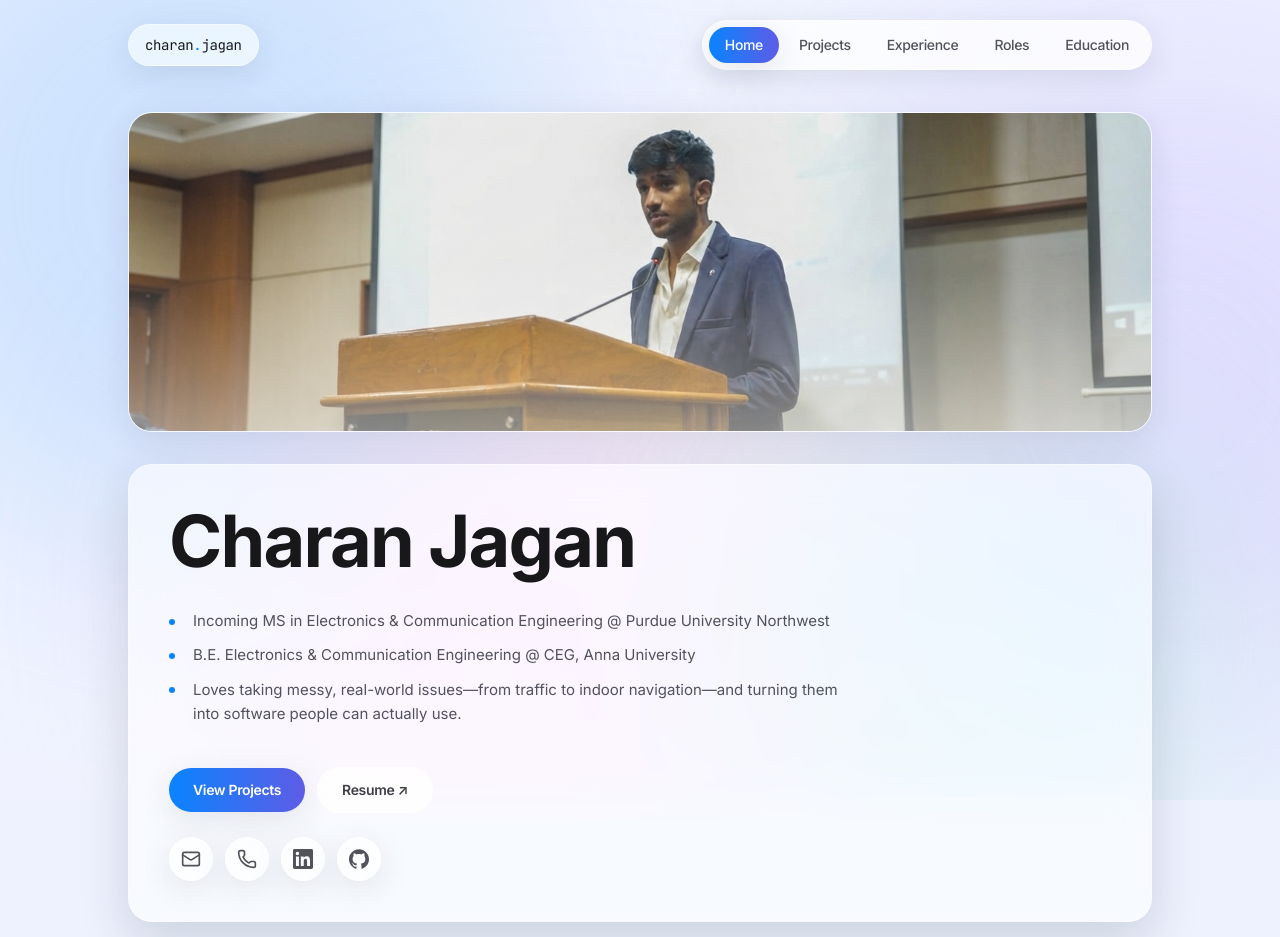
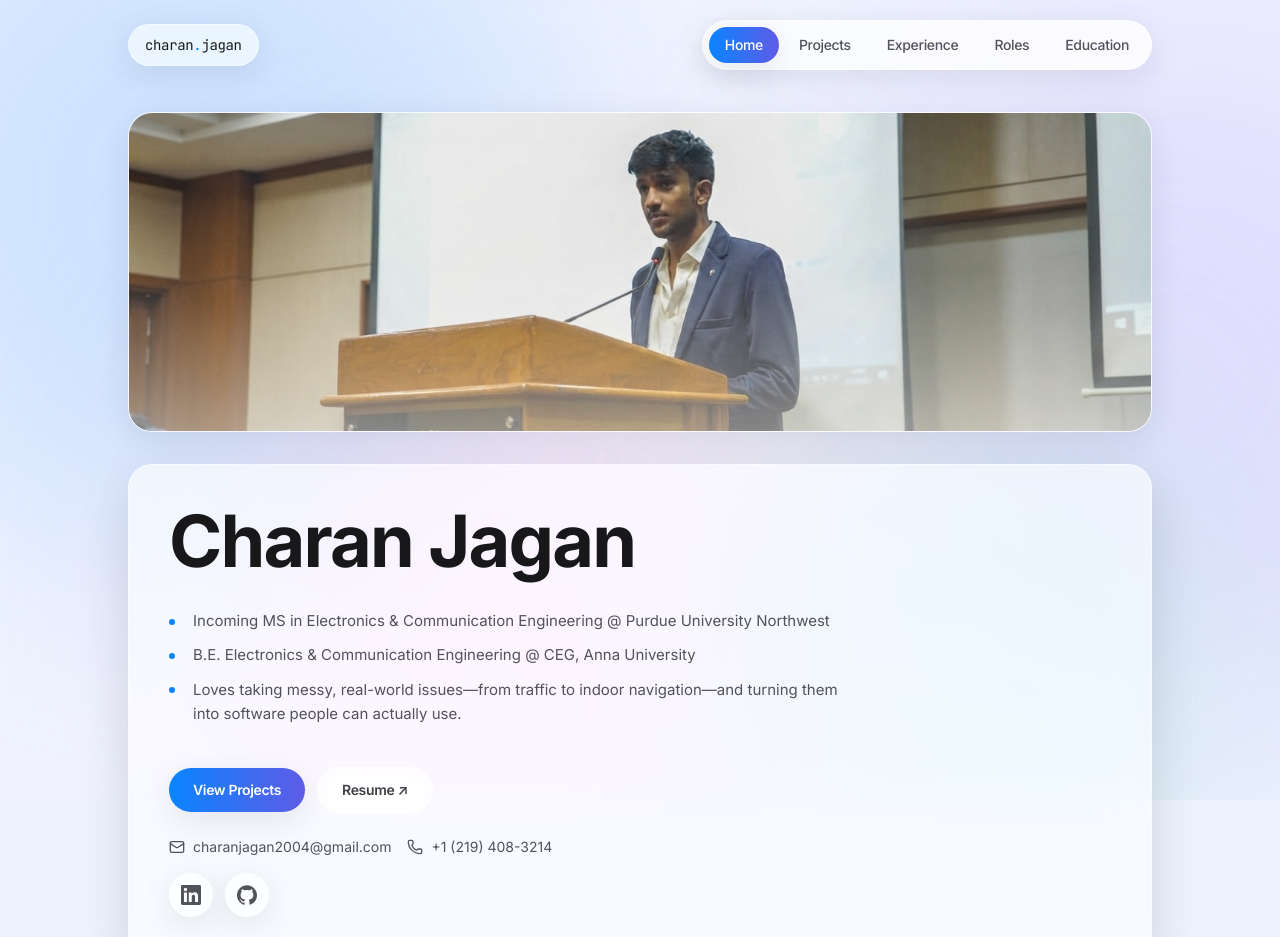
Before and after one commit to charanjagan/Portfolio, a Next.js app: page / in a window 1280 px wide. Shown: the top 937 px of the page. Built offline with nearby package versions, Linux system fonts and the light colour scheme.

Commit message:
hero email and ph

```diff
--- a/components/Hero.tsx
+++ b/components/Hero.tsx
@@ -51,24 +51,28 @@ export default function Hero() {
           </a>
         </div>
 
-        <div className="mt-6 flex flex-wrap items-center gap-3">
-          {profile.links.map((link) => {
+        <div className="mt-6 flex flex-wrap items-center gap-4">
+          {profile.links
+            .filter((link) => /^(mailto|tel):/.test(link.href))
+            .map((link) => {
               const Icon = link.icon ? ICONS[link.icon] : null;
-            const isStatic = /^(mailto|tel):/.test(link.href);
-
-            if (isStatic) {
               return (
                 <span
                   key={link.label}
-                  aria-label={link.label}
-                  title={link.label}
-                  className="glass flex h-11 w-11 items-center justify-center rounded-full text-zinc-600 shadow-glass"
+                  className="flex items-center gap-2 text-sm text-zinc-600"
                 >
-                  {Icon && <Icon aria-hidden className="h-5 w-5" />}
+                  {Icon && <Icon aria-hidden className="h-4 w-4" />}
+                  {link.label}
                 </span>
               );
-            }
+            })}
+        </div>
 
+        <div className="mt-4 flex flex-wrap items-center gap-3">
+          {profile.links
+            .filter((link) => !/^(mailto|tel):/.test(link.href))
+            .map((link) => {
+              const Icon = link.icon ? ICONS[link.icon] : null;
               return (
                 <a
                   key={link.label}
```
Lines whose indentation alone changed are shown as unchanged.
